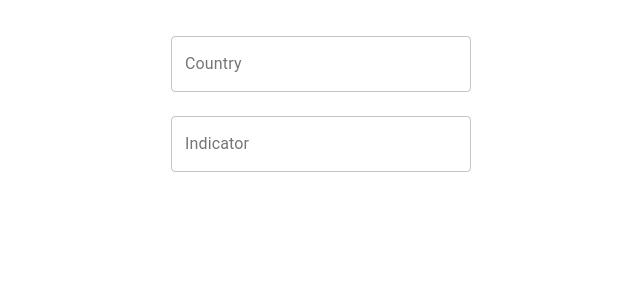
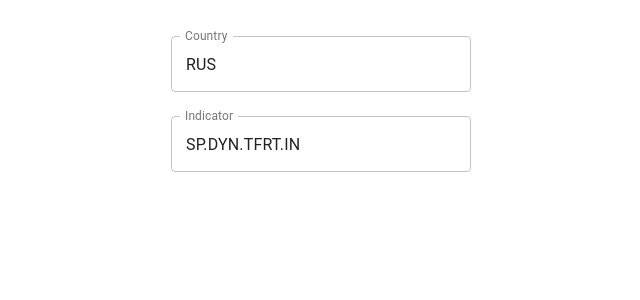
Before and after one commit to bindeman/sphre, a React (Create React App) app in the folder frontend/: page / in a window 1280 px wide. Shown: the top 300 px of the page, without its empty margins (319-959 px from the left). Built offline with nearby package versions, Linux system fonts and the light colour scheme.

Commit message:
support for multiple countries 1 graph, minify y-axis

```diff
--- a/frontend/src/App.js
+++ b/frontend/src/App.js
@@ -15,16 +15,16 @@ const queryString = require('query-string');
 // const location = useLocation();
 
 
-
-const parsed = queryString.parse(window.location.pathname, {arrayFormat: 'separator', arrayFormatSeparator: ';'});
+//{arrayFormat: 'separator', arrayFormatSeparator: ';'}
+const parsed = queryString.parse(window.location.pathname);
 console.log("QUERY STRING: ", parsed);
 
 
 
 function App() {
   const history = createBrowserHistory();
-  const [country, setCountry] = React.useState(parsed.countries);
-  const [indicator, setIndicator] = React.useState(parsed.indicators);
+  const [country, setCountry] = React.useState(parsed.countries || "RUS");
+  const [indicator, setIndicator] = React.useState(parsed.indicators || "SP.DYN.TFRT.IN");
 
 
   const navigateTo = (country, indicator) => {
--- a/frontend/src/GraphContainer.js
+++ b/frontend/src/GraphContainer.js
@@ -7,6 +7,8 @@ import CssBaseline from '@material-ui/core/CssBaseline';
 import Container from '@material-ui/core/Container';
 import {Scatter} from 'react-chartjs-2';
 import axios from "axios";
+import {graphColors} from './constants'
+
 import { useLocation, Router, Route, Switch } from "react-router";
 const queryString = require('query-string');
 
@@ -155,39 +157,58 @@ export default function GraphContainer(props) {
     //     setLoading(false);
 
             const data = canvas => {
-                    const ctx = canvas.getContext("2d")
-                    const gradient = ctx.createLinearGradient(0, 0, 0, 350);
-                    gradient.addColorStop(0, "rgba(50, 173, 252, 0.2)");
-                    gradient.addColorStop(1, "rgba(50, 173, 252, 0.0)");
 
-                    const gradient2 = ctx.createLinearGradient(0, 0, 0, 350);
-                    gradient2.addColorStop(0, "rgba(245, 166, 35, 0.2)");
-                    gradient2.addColorStop(1, "rgba(245, 166, 35, 0.0)");
 
-                    return {
-                    labels: props.data.labels,
-                    datasets: [
-                        {
-                            label: 'Population',
-                            data: props.data.data,
+                    // const gradient2 = ctx.createLinearGradient(0, 0, 0, 350);
+                    // gradient2.addColorStop(0, "rgba(245, 166, 35, 0.2)");
+                    // gradient2.addColorStop(1, "rgba(245, 166, 35, 0.0)");
+
+                    let datasets2 = [];
+                    const countries = Object.entries(props.data.data);
+
+                    Object.entries(props.data.data).forEach((entry, index) => {
+                        const [countryName, countryData] = entry;
+                        const ctx = canvas.getContext("2d")
+                        const gradient = ctx.createLinearGradient(0, 0, 0, 350);
+                        gradient.addColorStop(0, graphColors[index].background);
+                        gradient.addColorStop(1, graphColors[index].clear);
+
+                        console.log(countryName);
+                        console.log(countryData);
+                        datasets2.push({
+                            label: countryName,
+                            data: countryData,
                             tension: 0.15,
                             showLine: true,
                             backgroundColor: gradient,
-                            borderColor: "#32ADFC",
+                            borderColor: graphColors[index].line,
                             borderWidth: 6,
                             pointRadius: 0,
-                        },
-                        {
-                            label: 'Fertility Rate',
-                            data: props.data.data,
-                            tension: 0.15,
-                            showLine: true,
-                            backgroundColor: gradient2,
-                            borderColor: "#F5A623",
-                            borderWidth: 6,
-                            pointRadius: 0,
-                        }
-                    ],
+                        });
+                      });
+
+                    // for(const [countryName, countryData] of countries) {
+                    //     console.log(countryName);
+                    //     console.log(countryData);
+                    //     datasets2.push({
+                    //         label: countryName,
+                    //         data: countryData,
+                    //         tension: 0.15,
+                    //         showLine: true,
+                    //         backgroundColor: "rgba(50, 173, 252, 0.2)",
+                    //         borderColor: "#32ADFC",
+                    //         borderWidth: 6,
+                    //         pointRadius: 0,
+                    //     });
+                    // }
+
+                    console.log(datasets2);
+
+                    return {
+
+                    labels: props.data.labels,
+                    datasets: datasets2,
+
                     }
                 }
 
@@ -274,8 +295,12 @@ export default function GraphContainer(props) {
                                         color: "rgba(0, 0, 0, 0.03)",
                                         maxTicksLimit: 9,
                                         drawBorder: false,
-
-
+                                        callback: function(value, index, values) {
+                                            return millify(value, {
+                                                precision: 2,
+                                                lowercase: false,
+                                                })
+                                        }
                                      },
                                     gridLines: {
                                         drawTicks: false,
--- a/frontend/src/GraphContent.js
+++ b/frontend/src/GraphContent.js
@@ -20,7 +20,6 @@ const useStyles = makeStyles((theme) => ({
         display: 'flex',
         fontFamily: 'Helvetica Neue, Helvetica, Arial',
         letterSpacing: '-0.03em',
-
     },
     graph: {
         maxWidth: 600,
@@ -131,13 +130,14 @@ export default function GraphContent(props) {
           `https://api.worldbank.org/${url}?format=json&mrnev=220`,
         );
 
+        const datas = {};
         const labels = [];
         const values = [];
 
-        console.log(response.data[1]);
+        console.log("RESPONSE", response.data[1]);
 
         // let i = 0;
-        if(response.data[1].length > 0) {
+        if(response.data[1] && response.data[1].length > 0) {
             // while(response[1][i].value == null) {
             //     i++;
             // }
@@ -148,15 +148,19 @@ export default function GraphContent(props) {
                 country: item.country.value,
                 date: item.date,
             });
-        }
+
 
         response.data[1].map(item => {
             if(item.value !== null) {
-
-            values.unshift({x: item.date, y: item.value});
-            labels.unshift(item.date);
+                if(datas[item.country.value] == null) {
+                    datas[item.country.value] = [];
+                }
+                datas[item.country.value].unshift({x: item.date, y: item.value});
+            // values.unshift({x: item.date, y: item.value});
+            // labels.unshift(item.date);
             }
         });
+
 
 
         // console.log(values);
@@ -175,7 +179,7 @@ export default function GraphContent(props) {
             const item = response.data[1][0];
 
             setGraphData({
-                data: values,
+                data: datas,
                 labels: labels,
                 latestValue: item.value,
                 indicator: item.indicator.value,
@@ -183,10 +187,8 @@ export default function GraphContent(props) {
                 date: item.date,
             });
         }
-
         setLoading(false);
-
-
+    }
       }, []);
 
 
--- a/frontend/src/constants.js
+++ b/frontend/src/constants.js
@@ -14,3 +14,12 @@ export const indicators = {
     "% of Employment": "SL.EMP.WORK.ZS",
     "GDP": "NY.GDP.MKTP.CD"
   }
+
+  export const graphColors = [
+    {background: "rgba(50, 173, 252, 0.2)", clear: "rgba(50, 173, 252, 0.0)", line: "rgba(50, 173, 252)"},
+    {background: "rgba(245, 166, 35, 0.2)", clear: "rgba(245, 166, 35, 0.0)", line: "rgba(245, 166, 35)"},
+    {background: "rgba(184, 233, 134, 0.2)", clear: "rgba(184, 233, 134, 0.0)", line: "rgba(184, 233, 134)"},
+    {background: "rgba(144, 19, 254, 0.2)", clear: "rgba(144, 19, 254, 0.0)", line: "rgba(144, 19, 254)"},
+    {background: "rgba(155, 155, 155, 0.2)", clear: "rgba(155, 155, 155, 0.0)", line: "rgba(155, 155, 155)"},
+
+  ];
```
